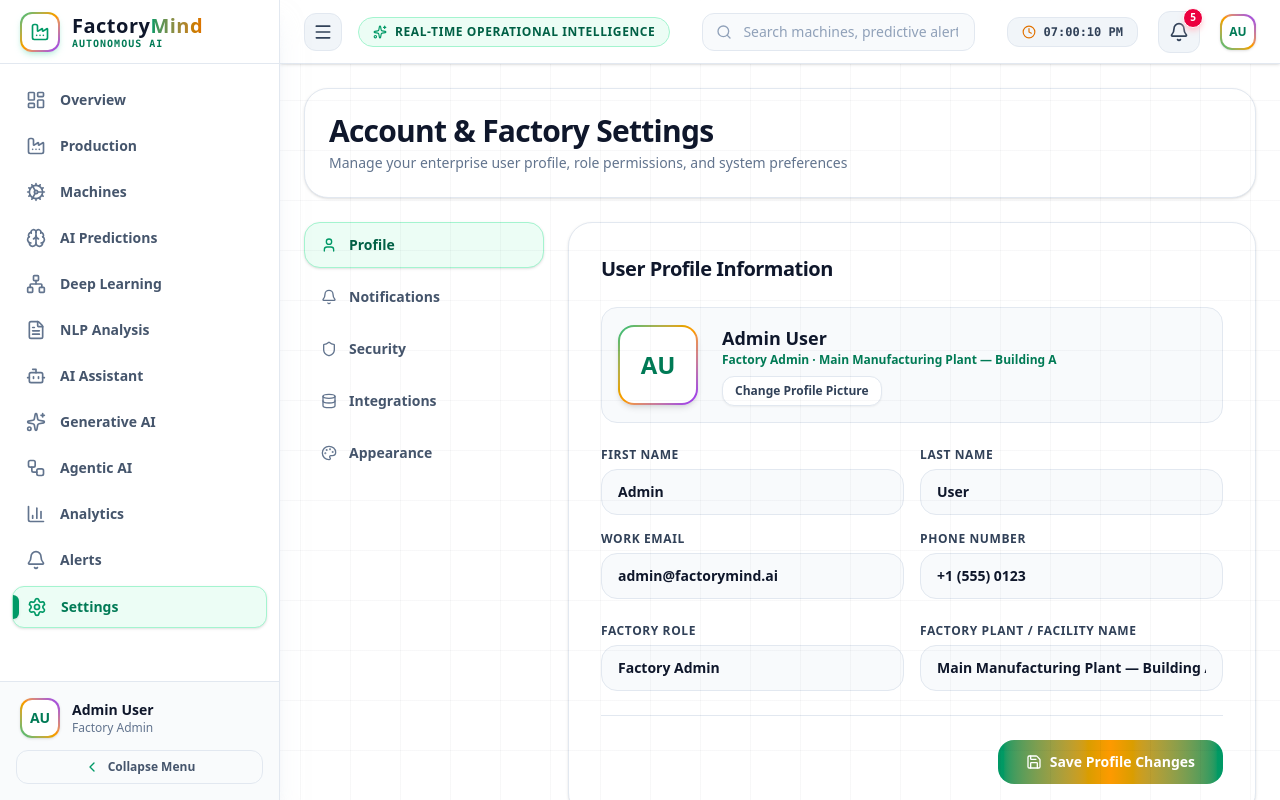
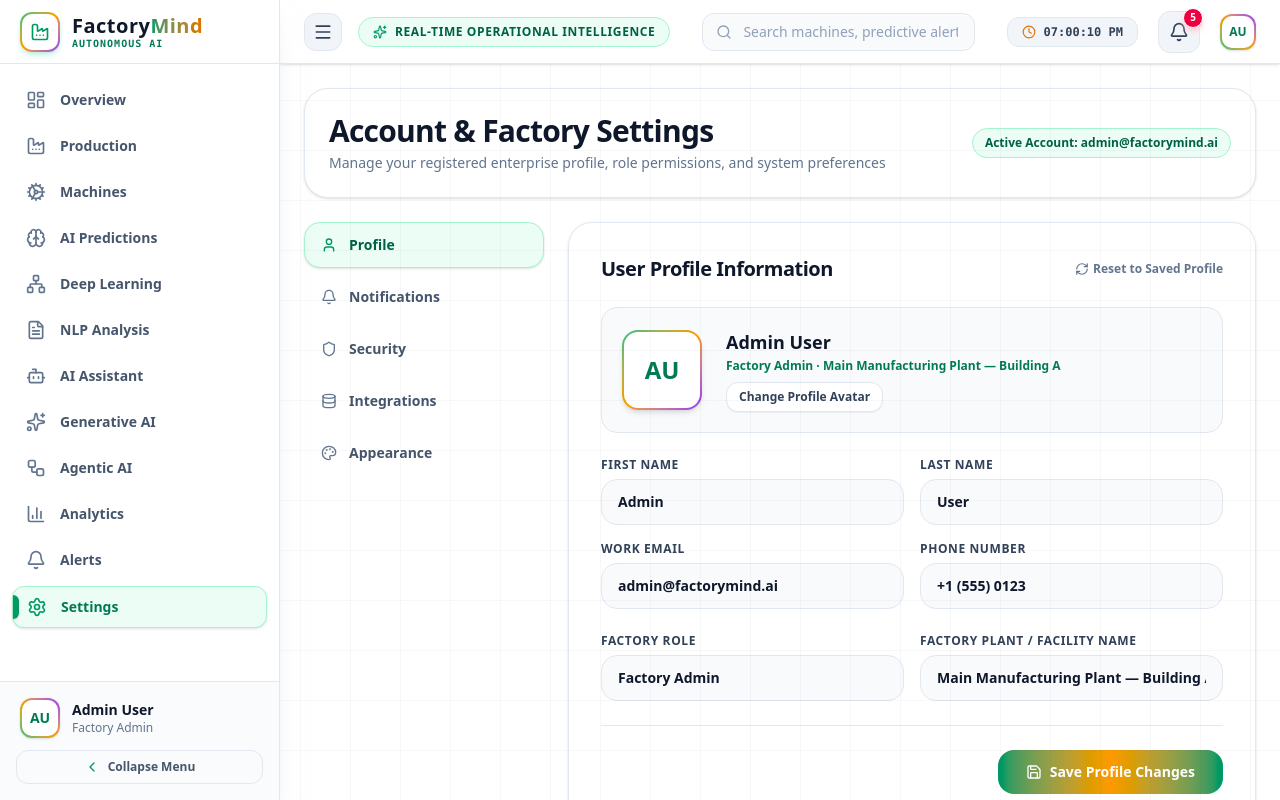
Before and after one commit to A-Sriram1/umaika-datascience, a Next.js app: page /dashboard/settings in a window 1280 px wide. Built offline with nearby package versions, Linux system fonts and the light colour scheme.

Commit message:
fix: dynamically sync profile settings form with registered UserContext profile data

```diff
--- a/app/dashboard/settings/page.tsx
+++ b/app/dashboard/settings/page.tsx
@@ -1,7 +1,7 @@
 'use client';
 import { useState, useEffect } from 'react';
 import { motion } from 'framer-motion';
-import { Settings, User, Bell, Shield, Database, Palette, Key, Save, CheckCircle, Factory, Mail, Phone, Building } from 'lucide-react';
+import { Settings, User, Bell, Shield, Database, Palette, Key, Save, CheckCircle, Factory, Mail, Phone, Building, RefreshCw, Sparkles } from 'lucide-react';
 import { cn } from '@/lib/utils';
 import { useUser } from '@/lib/user-context';
 
@@ -18,43 +18,64 @@ export default function SettingsPage() {
   const [activeTab, setActiveTab] = useState('profile');
   const [saved, setSaved] = useState(false);
 
-  // Profile Form state initialized from UserContext
-  const [firstName, setFirstName] = useState(user.firstName);
-  const [lastName, setLastName] = useState(user.lastName);
-  const [email, setEmail] = useState(user.email);
-  const [phone, setPhone] = useState(user.phone || '+1 (555) 0123');
-  const [role, setRole] = useState(user.role);
-  const [factoryName, setFactoryName] = useState(user.factoryName);
+  // Form state
+  const [firstName, setFirstName] = useState('');
+  const [lastName, setLastName] = useState('');
+  const [email, setEmail] = useState('');
+  const [phone, setPhone] = useState('');
+  const [role, setRole] = useState('');
+  const [factoryName, setFactoryName] = useState('');
 
+  // Keep form inputs synced with user context whenever user context changes
   useEffect(() => {
-    setFirstName(user.firstName);
-    setLastName(user.lastName);
-    setEmail(user.email);
-    setPhone(user.phone || '+1 (555) 0123');
-    setRole(user.role);
-    setFactoryName(user.factoryName);
+    if (user) {
+      setFirstName(user.firstName || '');
+      setLastName(user.lastName || '');
+      setEmail(user.email || '');
+      setPhone(user.phone || '+1 (555) 0123');
+      setRole(user.role || 'Factory Admin');
+      setFactoryName(user.factoryName || 'Main Manufacturing Plant — Building A');
+    }
   }, [user]);
 
   const handleSave = () => {
     const fullName = `${firstName.trim()} ${lastName.trim()}`.trim();
     updateUser({
       fullName,
-      firstName,
-      lastName,
-      email,
-      phone,
-      role,
-      factoryName,
+      firstName: firstName.trim(),
+      lastName: lastName.trim(),
+      email: email.trim(),
+      phone: phone.trim(),
+      role: role.trim(),
+      factoryName: factoryName.trim(),
     });
     setSaved(true);
     setTimeout(() => setSaved(false), 2500);
   };
 
+  const handleReset = () => {
+    if (user) {
+      setFirstName(user.firstName || '');
+      setLastName(user.lastName || '');
+      setEmail(user.email || '');
+      setPhone(user.phone || '+1 (555) 0123');
+      setRole(user.role || 'Factory Admin');
+      setFactoryName(user.factoryName || 'Main Manufacturing Plant — Building A');
+    }
+  };
+
   return (
-    <div className="space-y-6">
-      <div className="bg-white p-6 rounded-3xl border border-slate-200 shadow-sm">
-        <h1 className="text-3xl font-extrabold text-slate-900 tracking-tight">Account & Factory Settings</h1>
-        <p className="text-slate-500 text-sm mt-1 font-medium">Manage your enterprise user profile, role permissions, and system preferences</p>
+    <div className="space-y-6 font-sans">
+      <div className="bg-white p-6 rounded-3xl border border-slate-200 shadow-sm flex flex-col md:flex-row md:items-center justify-between gap-4">
+        <div>
+          <h1 className="text-3xl font-extrabold text-slate-900 tracking-tight">Account & Factory Settings</h1>
+          <p className="text-slate-500 text-sm mt-1 font-medium">Manage your registered enterprise profile, role permissions, and system preferences</p>
+        </div>
+        <div className="flex items-center gap-2">
+          <span className="text-xs font-bold px-3 py-1.5 rounded-full bg-emerald-50 text-emerald-800 border border-emerald-200">
+            Active Account: {user.email}
+          </span>
+        </div>
       </div>
 
       <div className="flex flex-col md:flex-row gap-6">
@@ -65,7 +86,7 @@ export default function SettingsPage() {
               className={cn('w-full flex items-center gap-3 px-4 py-3 rounded-2xl text-sm font-bold transition-all text-left',
                 activeTab === t.id
                   ? 'bg-emerald-50 text-emerald-800 border border-emerald-200 shadow-sm'
-                  : 'text-slate-600 hover:bg-slate-100 hover:text-slate-900 border border-transparent'
+                  : 'text-slate-600 hover:bg-slate-50 hover:text-slate-900 border border-transparent'
               )}>
               <t.icon className={cn('w-4 h-4', activeTab === t.id ? 'text-emerald-600' : 'text-slate-500')} />
               <span>{t.label}</span>
@@ -80,20 +101,25 @@ export default function SettingsPage() {
 
             {activeTab === 'profile' && (
               <div className="space-y-6">
-                <h2 className="text-xl font-black text-slate-900 tracking-tight">User Profile Information</h2>
+                <div className="flex items-center justify-between">
+                  <h2 className="text-xl font-black text-slate-900 tracking-tight">User Profile Information</h2>
+                  <button onClick={handleReset} className="text-xs font-bold text-slate-500 hover:text-slate-800 flex items-center gap-1">
+                    <RefreshCw className="w-3.5 h-3.5" /> Reset to Saved Profile
+                  </button>
+                </div>
 
                 {/* Avatar Banner */}
-                <div className="flex items-center gap-6 p-4 rounded-2xl bg-slate-50 border border-slate-200">
-                  <div className="w-20 h-20 rounded-2xl bg-gradient-to-br from-emerald-500 via-amber-500 to-purple-600 p-0.5 shadow-md flex items-center justify-center">
+                <div className="flex items-center gap-6 p-5 rounded-2xl bg-slate-50 border border-slate-200">
+                  <div className="w-20 h-20 rounded-2xl bg-gradient-to-br from-emerald-500 via-amber-500 to-purple-600 p-0.5 shadow-md flex items-center justify-center flex-shrink-0">
                     <div className="w-full h-full bg-white rounded-[14px] flex items-center justify-center text-2xl font-black text-emerald-700">
-                      {user.initials}
+                      {user.initials || 'AU'}
                     </div>
                   </div>
                   <div>
-                    <h3 className="text-lg font-bold text-slate-900">{user.fullName}</h3>
-                    <p className="text-xs font-semibold text-emerald-700">{user.role} · {user.factoryName}</p>
-                    <button className="mt-2 text-xs font-bold px-3 py-1.5 rounded-xl bg-white border border-slate-200 text-slate-700 hover:bg-slate-100 transition-colors shadow-xs">
-                      Change Profile Picture
+                    <h3 className="text-lg font-extrabold text-slate-900">{user.fullName || 'Admin User'}</h3>
+                    <p className="text-xs font-bold text-emerald-700 mt-0.5">{user.role} · {user.factoryName}</p>
+                    <button className="mt-2 text-xs font-bold px-3 py-1.5 rounded-xl bg-white border border-slate-200 text-slate-700 hover:bg-slate-100 transition-colors shadow-2xs">
+                      Change Profile Avatar
                     </button>
                   </div>
                 </div>
@@ -103,22 +129,22 @@ export default function SettingsPage() {
                   <div>
                     <label className="text-xs font-bold text-slate-700 uppercase tracking-wider mb-1.5 block">First Name</label>
                     <input type="text" value={firstName} onChange={e => setFirstName(e.target.value)}
-                      className="w-full px-4 py-3 rounded-2xl bg-slate-50 border border-slate-200 text-sm text-slate-900 font-semibold focus:outline-none focus:border-emerald-500" />
+                      className="w-full px-4 py-3 rounded-2xl bg-slate-50 border border-slate-200 text-sm text-slate-900 font-semibold focus:outline-none focus:border-emerald-500 focus:bg-white transition-all" />
                   </div>
                   <div>
                     <label className="text-xs font-bold text-slate-700 uppercase tracking-wider mb-1.5 block">Last Name</label>
                     <input type="text" value={lastName} onChange={e => setLastName(e.target.value)}
-                      className="w-full px-4 py-3 rounded-2xl bg-slate-50 border border-slate-200 text-sm text-slate-900 font-semibold focus:outline-none focus:border-emerald-500" />
+                      className="w-full px-4 py-3 rounded-2xl bg-slate-50 border border-slate-200 text-sm text-slate-900 font-semibold focus:outline-none focus:border-emerald-500 focus:bg-white transition-all" />
                   </div>
                   <div>
                     <label className="text-xs font-bold text-slate-700 uppercase tracking-wider mb-1.5 block">Work Email</label>
                     <input type="email" value={email} onChange={e => setEmail(e.target.value)}
-                      className="w-full px-4 py-3 rounded-2xl bg-slate-50 border border-slate-200 text-sm text-slate-900 font-semibold focus:outline-none focus:border-emerald-500" />
+                      className="w-full px-4 py-3 rounded-2xl bg-slate-50 border border-slate-200 text-sm text-slate-900 font-semibold focus:outline-none focus:border-emerald-500 focus:bg-white transition-all" />
                   </div>
                   <div>
                     <label className="text-xs font-bold text-slate-700 uppercase tracking-wider mb-1.5 block">Phone Number</label>
                     <input type="tel" value={phone} onChange={e => setPhone(e.target.value)}
-                      className="w-full px-4 py-3 rounded-2xl bg-slate-50 border border-slate-200 text-sm text-slate-900 font-semibold focus:outline-none focus:border-emerald-500" />
+                      className="w-full px-4 py-3 rounded-2xl bg-slate-50 border border-slate-200 text-sm text-slate-900 font-semibold focus:outline-none focus:border-emerald-500 focus:bg-white transition-all" />
                   </div>
                 </div>
 
@@ -126,12 +152,12 @@ export default function SettingsPage() {
                   <div>
                     <label className="text-xs font-bold text-slate-700 uppercase tracking-wider mb-1.5 block">Factory Role</label>
                     <input type="text" value={role} onChange={e => setRole(e.target.value)}
-                      className="w-full px-4 py-3 rounded-2xl bg-slate-50 border border-slate-200 text-sm text-slate-900 font-semibold focus:outline-none focus:border-emerald-500" />
+                      className="w-full px-4 py-3 rounded-2xl bg-slate-50 border border-slate-200 text-sm text-slate-900 font-semibold focus:outline-none focus:border-emerald-500 focus:bg-white transition-all" />
                   </div>
                   <div>
                     <label className="text-xs font-bold text-slate-700 uppercase tracking-wider mb-1.5 block">Factory Plant / Facility Name</label>
                     <input type="text" value={factoryName} onChange={e => setFactoryName(e.target.value)}
-                      className="w-full px-4 py-3 rounded-2xl bg-slate-50 border border-slate-200 text-sm text-slate-900 font-semibold focus:outline-none focus:border-emerald-500" />
+                      className="w-full px-4 py-3 rounded-2xl bg-slate-50 border border-slate-200 text-sm text-slate-900 font-semibold focus:outline-none focus:border-emerald-500 focus:bg-white transition-all" />
                   </div>
                 </div>
               </div>
```
